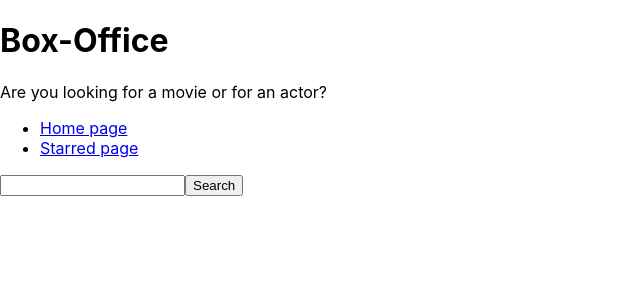
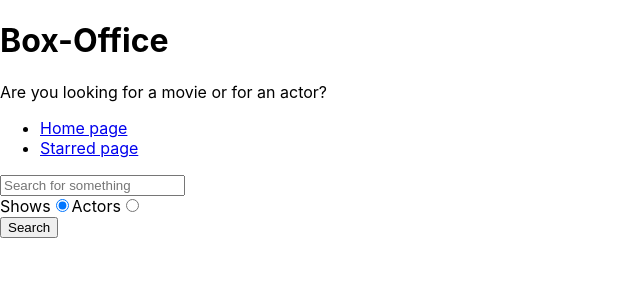
Before and after one commit to AMihneaa/Box-Office, a React (Create React App) app: page / in a window 1280 px wide. Shown: the top 300 px of the page, without its empty margins (0-640 px from the left). Built offline with nearby package versions, Linux system fonts and the light colour scheme.

Commit message:
Adaugat functia de cautare a actorilor si adjustat api-ul si functia de randare a rezultatelor, in functie de elementul cautat

```diff
--- a/src/Pages/Home.jsx
+++ b/src/Pages/Home.jsx
@@ -9,9 +9,12 @@
 const Home = () => {
   const [input, setInput] = useState('');
   const [results, setResults] = useState(null);
+  const [searchOption, setSearchOption] = useState('shows');
+
+  const isShowSearch = searchOption === 'shows';
 
   const onSearch = () => {
-    apiGet(`/search/shows?q=${input}`).then(result => {
+    apiGet(`/search/${searchOption}?q=${input}`).then(result => {
       setResults(result);
     });
   };
@@ -32,16 +35,20 @@
     }
 
     if (results && results.length > 0) {
-      return (
-        <div>
-          {results.map(item => {
+      return results[0].show
+        ? results.map(item => {
             return <div key={item.show.id}>{item.show.name}</div>;
-          })}
-        </div>
-      );
+          })
+        : results.map(item => {
+            return <div key={item.person.id}>{item.person.name}</div>;
+          });
     }
 
     return null;
+  };
+
+  const onRadioChange = ev => {
+    setSearchOption(ev.target.value);
   };
 
   return (
@@ -50,8 +57,34 @@
         type="text"
         onChange={onInputChange}
         onKeyDown={onKeyDown}
+        placeholder="Search for something"
         value={input}
       />
+
+      <div>
+        <label htmlFor="shows-search">
+          Shows
+          <input
+            id="shows-search"
+            type="radio"
+            value="shows"
+            onChange={onRadioChange}
+            checked={isShowSearch}
+          />
+        </label>
+
+        <label htmlFor="actors-search">
+          Actors
+          <input
+            id="actors-search"
+            type="radio"
+            value="people"
+            onChange={onRadioChange}
+            checked={!isShowSearch}
+          />
+        </label>
+      </div>
+
       <button type="button" onClick={onSearch}>
         Search
       </button>
```
